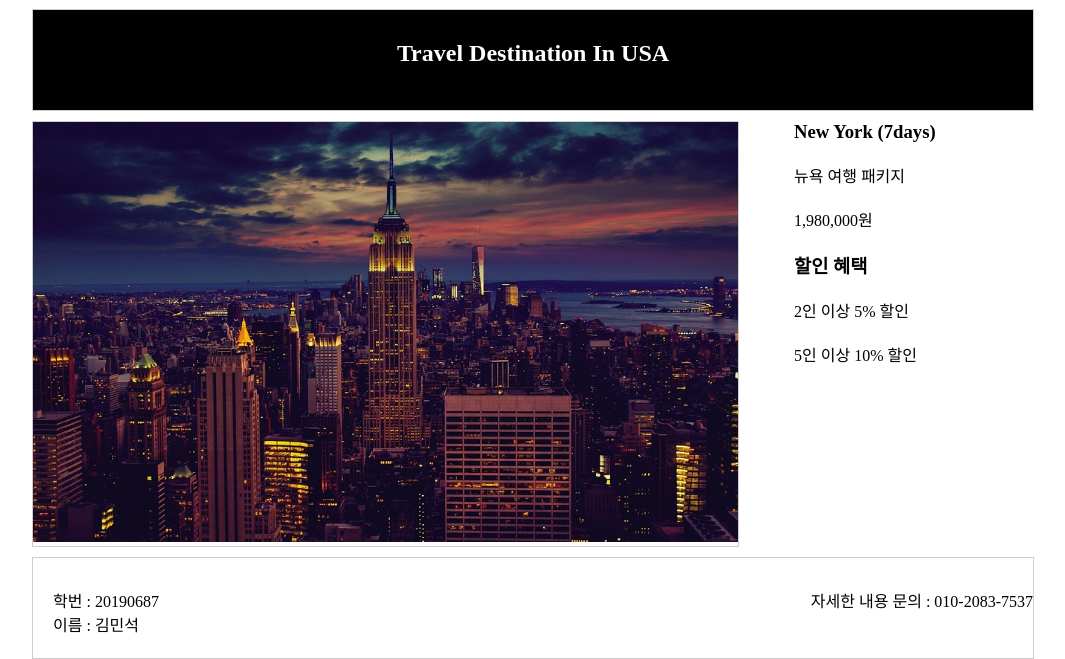
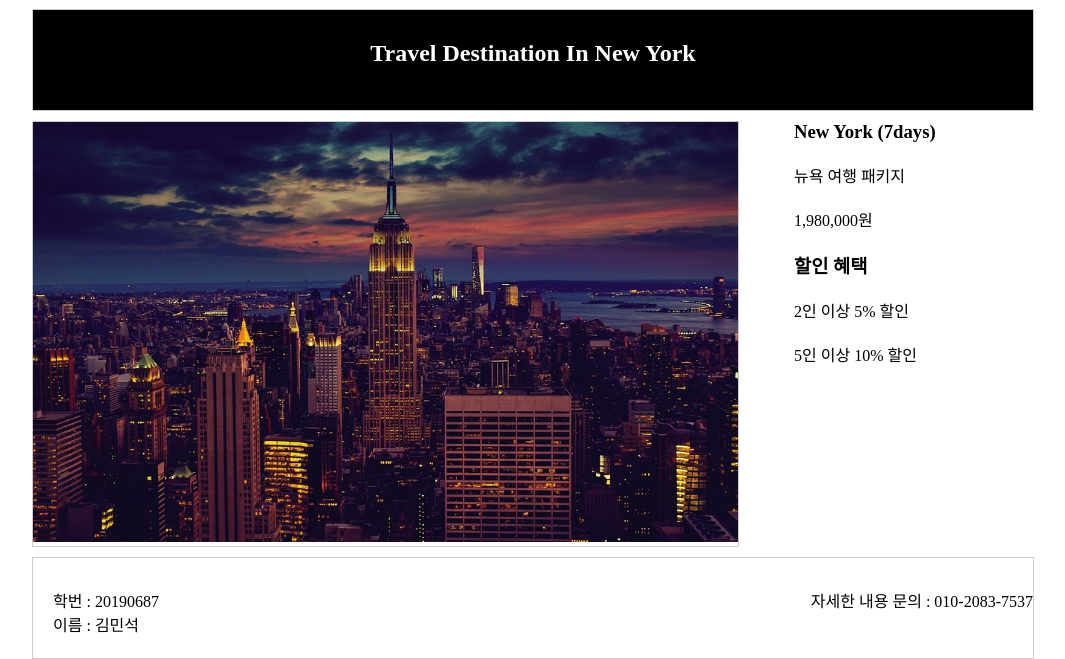
Before and after one commit to alstjr54/alstjr54.github.io, a plain HTML site: page index.html in a window 1280 px wide. Shown: the part 213-872 px from the top of the page, without its empty margins (108-1173 px from the left). Drawn offline with Linux system fonts and the light colour scheme.

Commit message:
Update index.html

```diff
--- a/index.html
+++ b/index.html
@@ -101,7 +101,7 @@
 
 <nav>
 	<div class = "dropdown">
-		<ul> <h2>Travel Destination In USA</h2>
+		<ul> <h2>Travel Destination In New York</h2>
 		<div class = "dropdownContents">
 		<li> <h2>New York</h2> </li>
 		<li> <h2>Miami</h2> </li>
```
